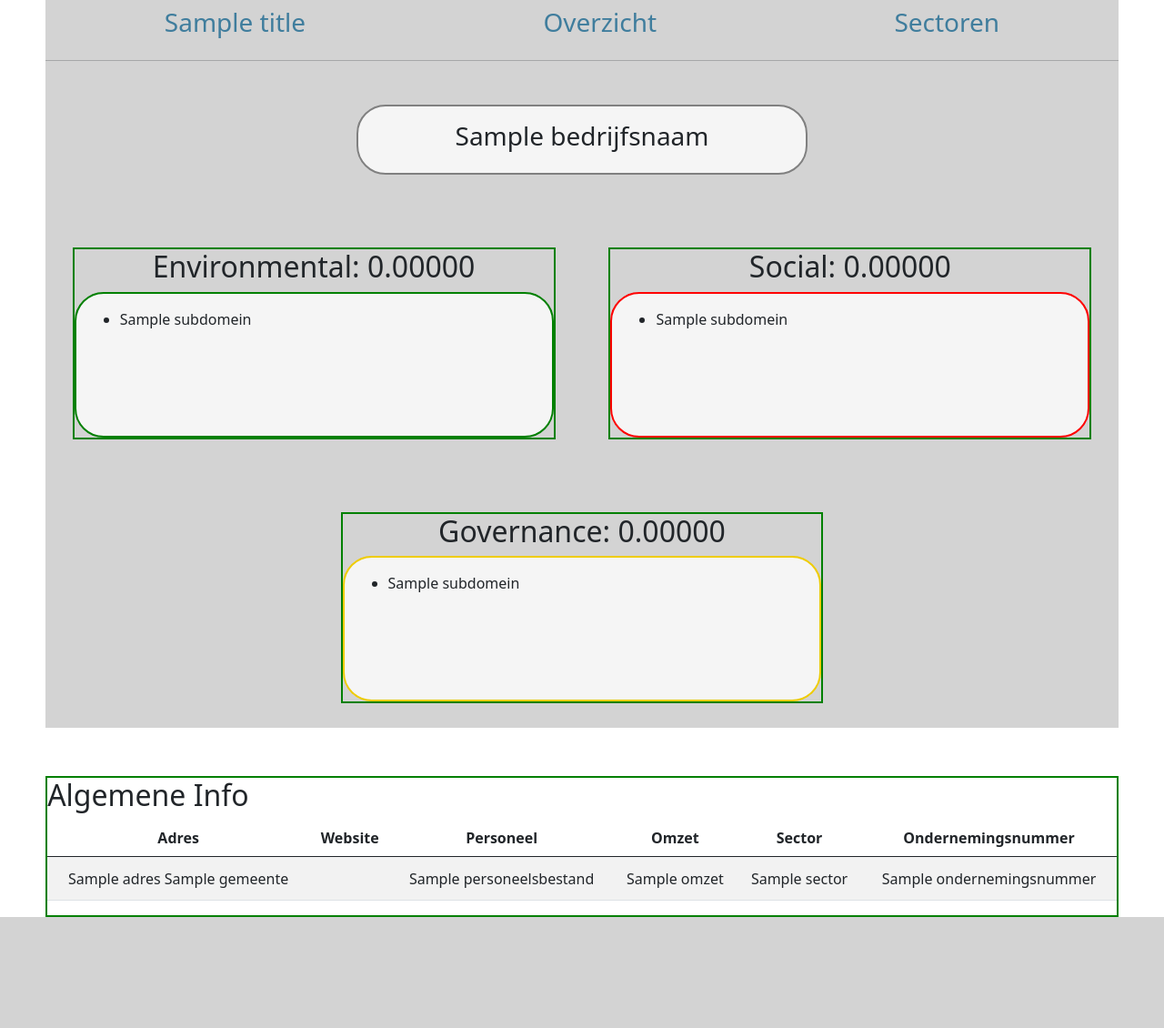
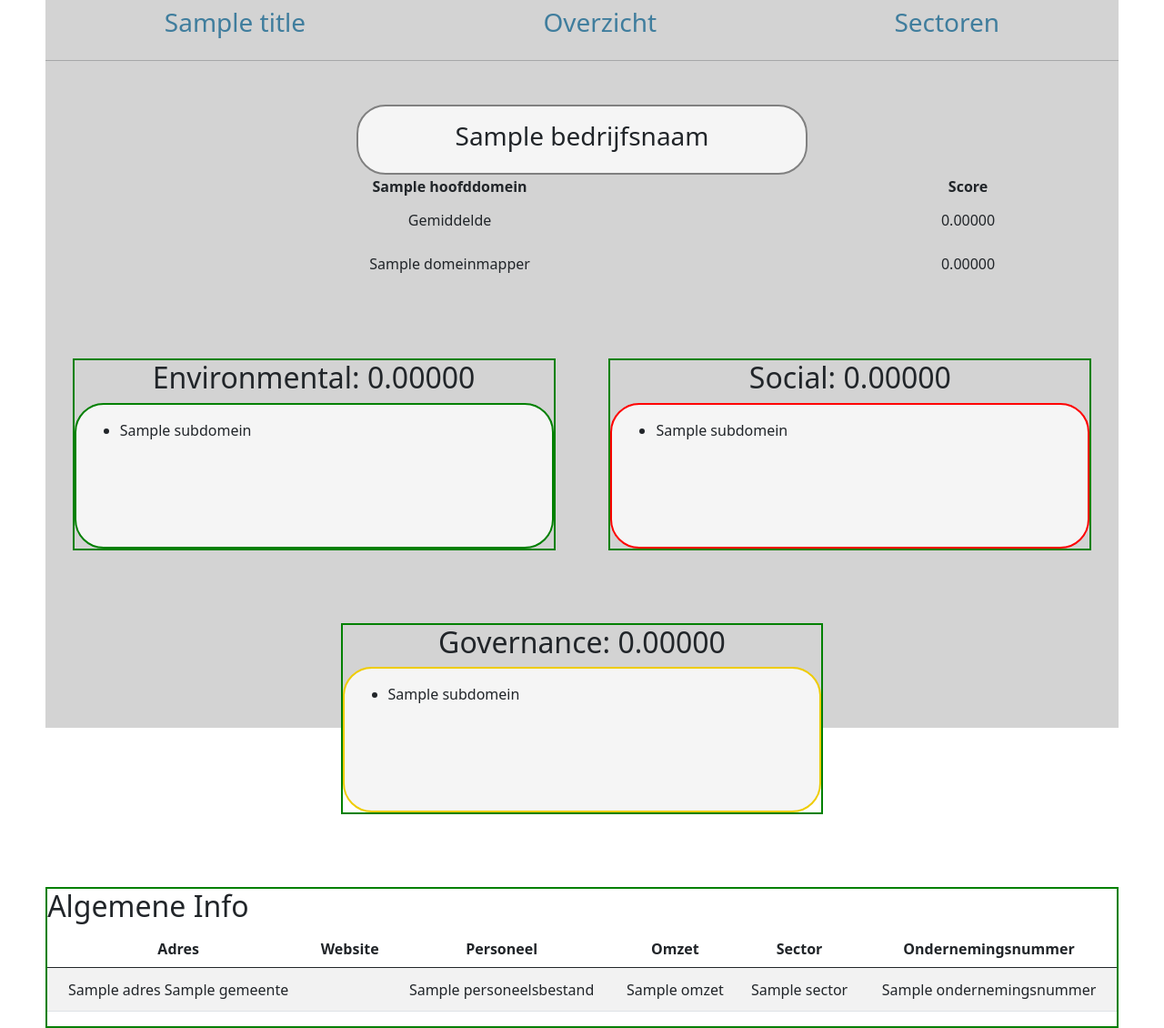
Before and after one commit to hannesroegiers/DEP_group_4, a Flask app: template website/templates/bedrijf.html in a window 1280 px wide. Shown: the whole page at 91% size. Before the commit the page ends 1008 px from the top, so only its background shows below. Run offline with Flask 3, Linux system fonts and the light colour scheme; the template is opened without the code that fills it: most values are stand-ins (such as "Sample title", 1, 10 or a date in 2020); some libraries are stand-ins or nearby versions.

Commit message:
website scoretabel aanmaken

```diff
--- a/website/app.py
+++ b/website/app.py
@@ -62,6 +62,8 @@ def bedrijf(ondernemingsnummer):
     class Score(pg_Base):
         __table__ = pg_Base.metadata.tables['score']
 
+
+
     environment_subdomeinen=pg_session.query(Subdomein) \
                                         .where(Subdomein.hoofddomein =='Environment')
     social_subdomeinen=pg_session.query(Subdomein) \
@@ -72,10 +74,25 @@ def bedrijf(ondernemingsnummer):
                                         .join(Subdomein) \
                                         .where(Score.ondernemingsnummer==ondernemingsnummer) \
                                         .group_by(Subdomein.hoofddomein)
-    subdomein_scores=pg_session.query(Score.score,Score.subdomein) \
+    subdomein_scores=pg_session.query(Score.score, Score.subdomein, Subdomein.hoofddomein) \
                                         .join(Subdomein) \
-                                        .where(Score.ondernemingsnummer==ondernemingsnummer)
+                                        .where(Score.ondernemingsnummer==ondernemingsnummer,
+                                               Score.subdomein == Subdomein.subdomein)
+    subdomein_unique=pg_session.query(Subdomein.subdomein, Subdomein.hoofddomein).distinct()
+    hoofddomein_unique=pg_session.query(Subdomein.hoofddomein).distinct()
 
+    subdomein_score_dict = {}
+    for entry in subdomein_scores:
+        subdomein_score_dict[entry.subdomein] = entry.score
+
+    domeinen_dict = {}
+    for hoofddomein in hoofddomein_unique:
+        domeinlijst = []
+        for subdomein in subdomein_unique:
+            if hoofddomein.hoofddomein == subdomein.hoofddomein:
+                domeinlijst.append(subdomein.subdomein)
+        domeinen_dict[hoofddomein.hoofddomein] = domeinlijst
+    print("domeindict: " + str(domeinen_dict))
 
 
     subdomein_dict = {
@@ -83,6 +100,9 @@ def bedrijf(ondernemingsnummer):
         "soc" : social_subdomeinen,
         "gov" : governance_subdomeinen
     }
+
+
+
     print(f"environment subs: {environment_subdomeinen}")
     print(subdomein_dict)
     print(avg_hoofddomein_scores)
@@ -91,6 +111,7 @@ def bedrijf(ondernemingsnummer):
         "soc" : float(avg_hoofddomein_scores[1].score),
         "gov" : float(avg_hoofddomein_scores[2].score)
     }
+    hoofddomein_set = {"env": "Environment", "soc": "Social", "gov": "Governance"}
     print(avg_hoofddomein_scores_dict)
 
     info = pg_session.query(Kmo.bedrijfsnaam,Kmo.adres,Website.url,Kmo.ondernemingsnummer,Jaarverslag.personeelsbestand,Jaarverslag.omzet,Kmo.sector,Kmo.gemeente) \
@@ -106,7 +127,14 @@ def bedrijf(ondernemingsnummer):
     }
 
     scores= ""
-    return render_template('bedrijf.html',title="SUOR - Domeinen",subdomeinen=subdomein_dict,info=info[0],hoofddomeinscores=avg_hoofddomein_scores_dict,subdomeinscores=subdomein_scores)
+    return render_template('bedrijf.html',title="SUOR - Domeinen"
+                           ,subdomeinen=subdomein_dict,
+                           info=info[0],
+                           hoofddomeinscores=avg_hoofddomein_scores_dict,
+                           subdomeinscores=subdomein_scores,
+                           hoofddomeinen=hoofddomein_set,
+                           domeinmapper=domeinen_dict,
+                           score_subdomeinmapper=subdomein_score_dict)
 
 
 @app.route('/sectoren')
--- a/website/templates/bedrijf.html
+++ b/website/templates/bedrijf.html
@@ -32,6 +32,28 @@
                 </div>
             </article>
         </div> -->
+        <section class="container">
+            <div class="row">
+                {% for hoofddomein in hoofddomeinen %}
+                <table class="col-sm">
+                    <tr>
+                        <th>{{ hoofddomeinen[hoofddomein] }}</th>
+                        <th>Score</th>
+                    </tr>
+                    <tr>
+                        <td>Gemiddelde</td>
+                        <td>{{"%.5f" | format(hoofddomeinscores[hoofddomein]) }}</td>
+                    </tr>
+                    {% for subdomein in domeinmapper[hoofddomeinen[hoofddomein]] %}
+                    </tr>
+                        <td>{{ subdomein }}</td>
+                        <td>{{ "%.5f" | format(score_subdomeinmapper[subdomein]) }}</td>
+                    </tr>
+                    {% endfor %}
+                </table>
+                {% endfor %}
+            </div>
+        </section>
         <section class="flex-container flex-between">
             <article id="environmental">
                 <h2>Environmental: {{ "%.5f" | format(hoofddomeinscores["env"]) }}</h2>
```
